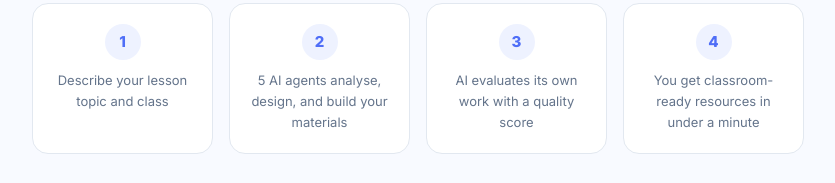
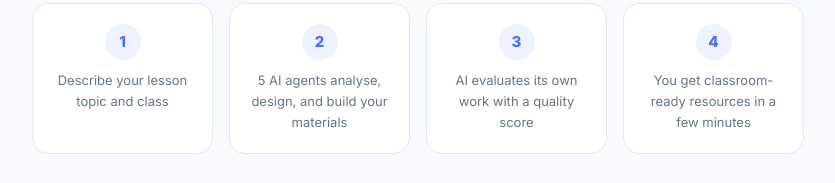
Before and after one commit to hasifvev/EduForge-AI, a React (Vite) app in the folder frontend/: page / in a window 1280 px wide. Shown: the part 1778-1961 px from the top of the page, without its empty margins (222-1057 px from the left). Built offline with nearby package versions, Linux system fonts and the light colour scheme; no server answers.

Commit message:
fix: clarify US curriculum defaults

```diff
--- a/frontend/src/i18n/translations.js
+++ b/frontend/src/i18n/translations.js
@@ -54,7 +54,7 @@ export const translations = {
     step1: 'Describe your lesson topic and class',
     step2: '5 AI agents analyse, design, and build your materials',
     step3: 'AI evaluates its own work with a quality score',
-    step4: 'You get classroom-ready resources in under a minute',
+    step4: 'You get classroom-ready resources in a few minutes',
 
     // Generation Progress — cinematic messages per agent
     progress_title: 'Building Your Lesson...',
@@ -136,7 +136,7 @@ export const translations = {
     // Countries (quick-select row)
     countries: [
       { code: 'MY', name: 'Malaysia', flag: '🇲🇾', curriculum: 'KSSR / KSSM', gradeSystem: 'malaysian' },
-      { code: 'US', name: 'United States', flag: '🇺🇸', curriculum: 'Common Core', gradeSystem: 'us' },
+      { code: 'US', name: 'United States', flag: '🇺🇸', curriculum: 'State standards / NGSS', gradeSystem: 'us' },
       { code: 'GB', name: 'United Kingdom', flag: '🇬🇧', curriculum: 'National Curriculum', gradeSystem: 'uk' },
       { code: 'AU', name: 'Australia', flag: '🇦🇺', curriculum: 'Australian Curriculum', gradeSystem: 'uk' },
       { code: 'SG', name: 'Singapore', flag: '🇸🇬', curriculum: 'MOE Singapore', gradeSystem: 'sg' },
@@ -226,7 +226,7 @@ export const translations = {
     step1: 'Nyatakan tajuk pelajaran dan kelas anda',
     step2: '5 ejen AI menganalisis, mereka bentuk, dan membina bahan anda',
     step3: 'AI menilai kerjanya sendiri dengan skor kualiti',
-    step4: 'Anda mendapat bahan siap untuk kelas dalam masa kurang seminit',
+    step4: 'Anda mendapat bahan siap untuk kelas dalam beberapa minit',
 
     // Generation Progress
     progress_title: 'Membina Pelajaran Anda...',
@@ -308,7 +308,7 @@ export const translations = {
     // Countries (same structure)
     countries: [
       { code: 'MY', name: 'Malaysia', flag: '🇲🇾', curriculum: 'KSSR / KSSM', gradeSystem: 'malaysian' },
-      { code: 'US', name: 'Amerika Syarikat', flag: '🇺🇸', curriculum: 'Common Core', gradeSystem: 'us' },
+      { code: 'US', name: 'Amerika Syarikat', flag: '🇺🇸', curriculum: 'Standard negeri / NGSS', gradeSystem: 'us' },
       { code: 'GB', name: 'United Kingdom', flag: '🇬🇧', curriculum: 'National Curriculum', gradeSystem: 'uk' },
       { code: 'AU', name: 'Australia', flag: '🇦🇺', curriculum: 'Australian Curriculum', gradeSystem: 'uk' },
       { code: 'SG', name: 'Singapura', flag: '🇸🇬', curriculum: 'MOE Singapura', gradeSystem: 'sg' },
```
